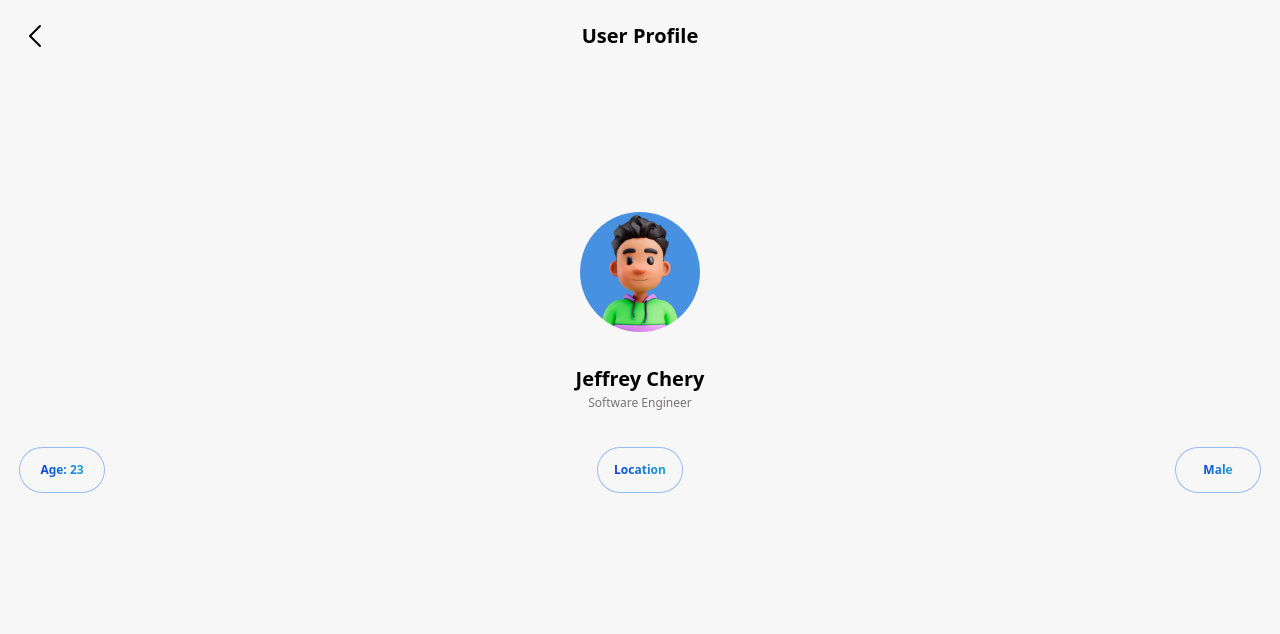
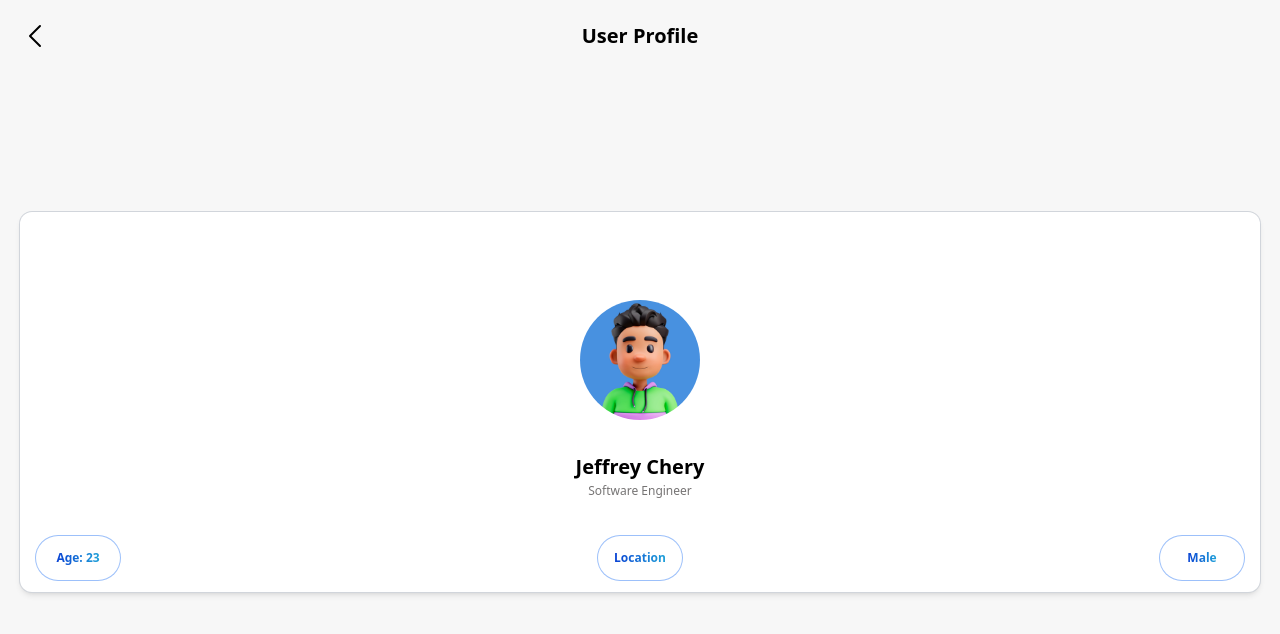
Before and after one commit to jeffreychery009/Dashboard-profile, a React (Vite) app: page /profile in a window 1280 px wide. Shown: the top 634 px of the page. Built offline with nearby package versions, Linux system fonts and the light colour scheme.

Commit message:
Additional changes

```diff
--- a/src/components/Cards/ProfileCard.tsx
+++ b/src/components/Cards/ProfileCard.tsx
@@ -1,3 +1,5 @@
+import { Link } from "react-router-dom";
+
 const ProfileCard = () => {
   return (
     <>
@@ -8,7 +10,7 @@ const ProfileCard = () => {
             View your profile
           </p>
           <p className=" text-xs bg-blue-gradient bg-clip-text text-transparent">
-            Click to see more
+            <Link to="/profile">Click to see more</Link>
           </p>
         </div>
       </div>
--- a/src/index.css
+++ b/src/index.css
@@ -16,6 +16,10 @@ body {
 
 .card-style {
   @apply h-card-h w-card-w rounded-card-radius bg-white p-card-padding shadow-md ring-1 ring-gray-300;
+}
+
+.card-style-profile {
+  @apply h-[380px] w-card-w rounded-card-radius bg-white p-card-padding shadow-md ring-1 ring-gray-300;
 }
 
 .search-input {
```
